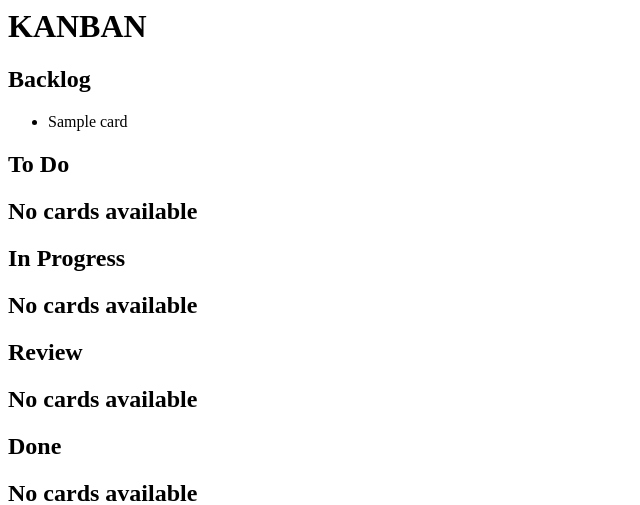
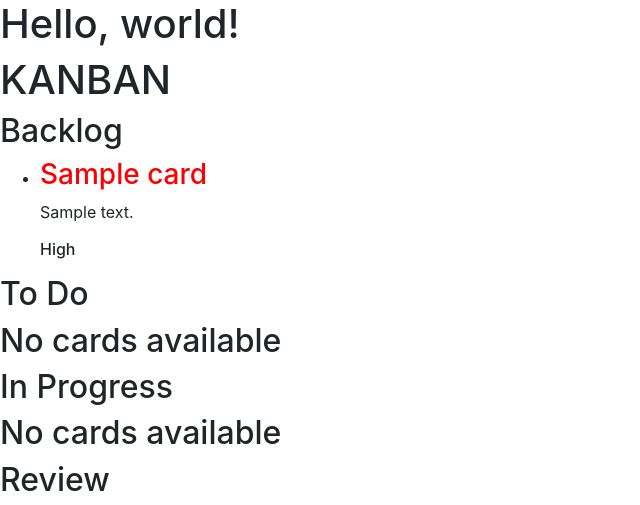
Before and after one commit to johnmcdevitt/centennial, a Django app: page //kanban/ in a window 1280 px wide. Shown: the top 505 px of the page, without its empty margins (0-640 px from the left). Run offline with Django 3.2, Linux system fonts and the light colour scheme; tables that the repository leaves empty hold one stand-in row (values such as "Sample post"); some libraries are stand-ins or nearby versions.

Commit message:
Added Static, Custom CSS file, base template with Bootstrap.

```diff
--- /dev/null
+++ b/centennial/cards/templates/base.html
@@ -0,0 +1,27 @@
+<!doctype html>
+<html lang="en">
+  <head>
+    <!-- Required meta tags -->
+    <meta charset="utf-8">
+    <meta name="viewport" content="width=device-width, initial-scale=1, shrink-to-fit=no">
+
+    <!-- Bootstrap CSS -->
+    <link rel="stylesheet" href="https://stackpath.bootstrapcdn.com/bootstrap/4.1.0/css/bootstrap.min.css" integrity="sha384-9gVQ4dYFwwWSjIDZnLEWnxCjeSWFphJiwGPXr1jddIhOegiu1FwO5qRGvFXOdJZ4" crossorigin="anonymous">
+    {% load static %}
+    <link rel="stylesheet" type="text/css" href='{% static "css/master.css" %}'>
+
+    <title>Hello, world!</title>
+  </head>
+  <body>
+    <h1>Hello, world!</h1>
+
+    {% block content %}
+    {% endblock %}
+
+    <!-- Optional JavaScript -->
+    <!-- jQuery first, then Popper.js, then Bootstrap JS -->
+    <script src="https://code.jquery.com/jquery-3.3.1.slim.min.js" integrity="sha384-q8i/X+965DzO0rT7abK41JStQIAqVgRVzpbzo5smXKp4YfRvH+8abtTE1Pi6jizo" crossorigin="anonymous"></script>
+    <script src="https://cdnjs.cloudflare.com/ajax/libs/popper.js/1.14.0/umd/popper.min.js" integrity="sha384-cs/chFZiN24E4KMATLdqdvsezGxaGsi4hLGOzlXwp5UZB1LY//20VyM2taTB4QvJ" crossorigin="anonymous"></script>
+    <script src="https://stackpath.bootstrapcdn.com/bootstrap/4.1.0/js/bootstrap.min.js" integrity="sha384-uefMccjFJAIv6A+rW+L4AHf99KvxDjWSu1z9VI8SKNVmz4sk7buKt/6v9KI65qnm" crossorigin="anonymous"></script>
+  </body>
+</html>
--- a/centennial/cards/templates/cards/kanban_list.html
+++ b/centennial/cards/templates/cards/kanban_list.html
@@ -1,3 +1,7 @@
+
+
+{% extends 'base.html' %}
+{% block content %}
 <h1>KANBAN</h1>
 
   <h2>Backlog</h2>
@@ -5,7 +9,13 @@
 
   <ul>
     {% for card in backlog_cards %}
-      <li>{{card}}</li>
+    <span class="cardclass">
+      <li>
+        <h3>{{card}}</h3>
+        <p>{{card.description}}</p>
+        <h6>{{card.get_priority_display}}</h6>
+      </li>
+    </span>
     {% endfor %}
   </ul>
     {% else %}
@@ -59,3 +69,4 @@
     {% else %}
   <h2>No cards available</h2>
   {% endif %}
+  {% endblock %}
--- a/centennial/centennial/urls.py
+++ b/centennial/centennial/urls.py
@@ -22,4 +22,4 @@ urlpatterns = [
     path('admin/', admin.site.urls),
     path('/',include('cards.urls')), # TODO create an index.html,landing page
     path('cards/', include('cards.urls')),
-]
+] #+ static(settings.STATIC_URL, document_root=settings.STATIC_ROOT)
--- /dev/null
+++ b/centennial/static/css/master.css
@@ -0,0 +1,7 @@
+h3{
+  color: red;
+}
+
+.cardclass{
+  border
+}
```
Also changed, not shown: centennial/centennial/settings.py (+6 -2 lines).
